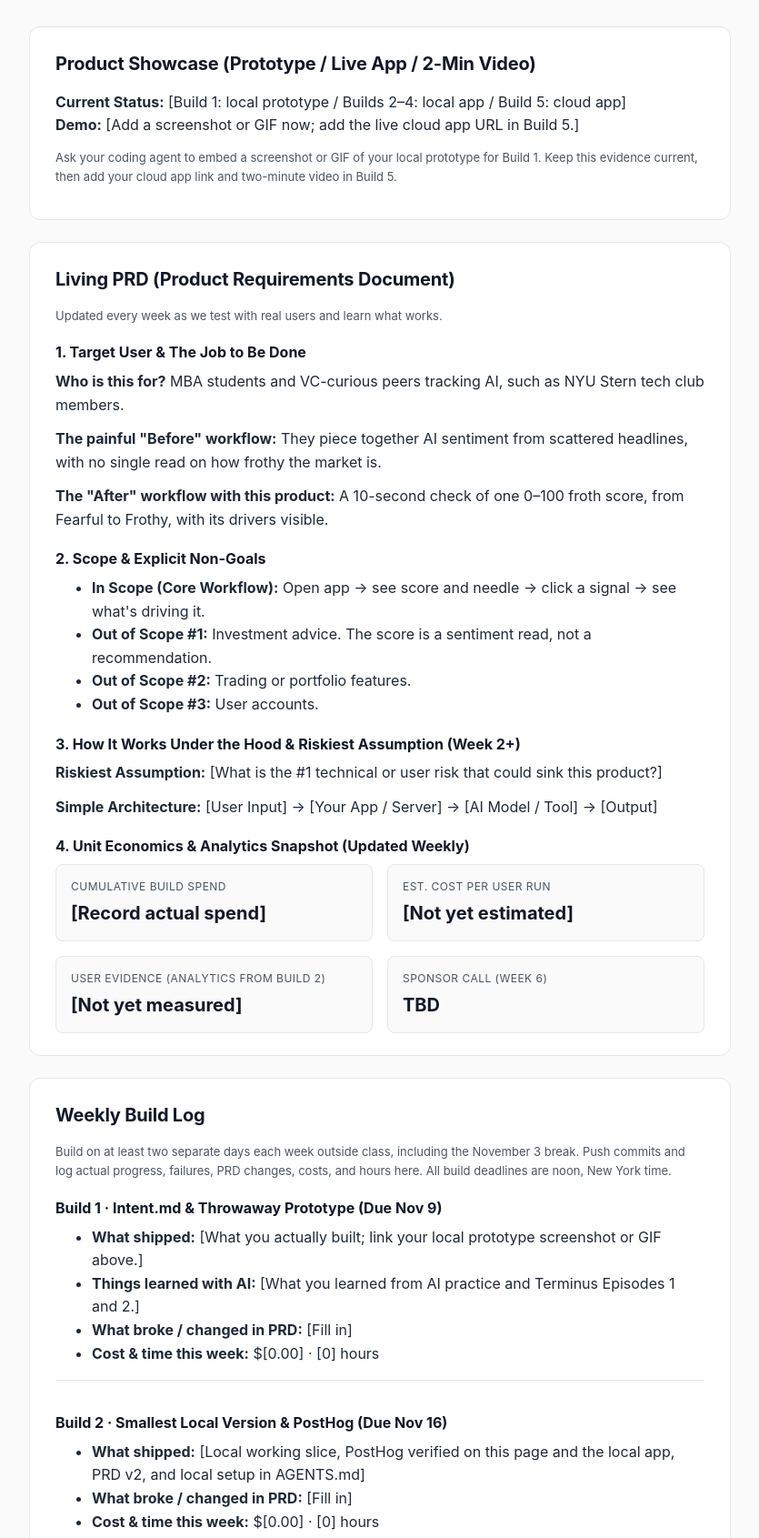
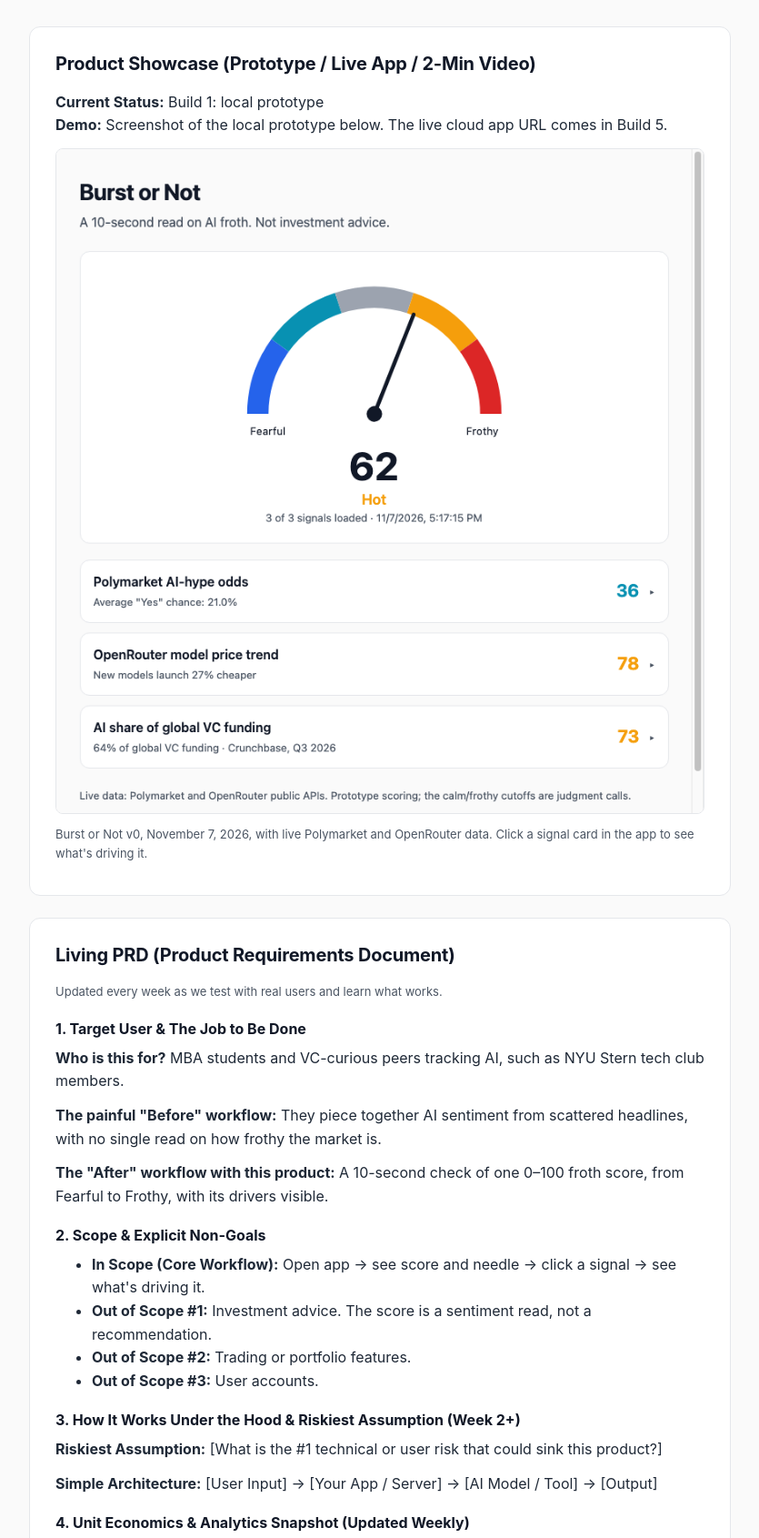
Before and after one commit to building-with-ai-f26/at3686-build1, a plain HTML site: page docs/index.html in a window 1280 px wide. Shown: the part 330-2021 px from the top of the page at 91% size, without its empty margins (222-1057 px from the left). Drawn offline with Linux system fonts and the light colour scheme.

Commit message:
Add prototype screenshot and Build 1 log to Product Page
Embed docs/prototype.png in the Product Showcase, set status to Build 1
local prototype, and fill in the Build 1 log (shipped, learned, what
broke and PRD changes, cost). Hours are left as a placeholder.

Co-Authored-By: Claude Opus 5.5 <noreply@anthropic.com>

```diff
--- a/docs/index.html
+++ b/docs/index.html
@@ -137,6 +137,14 @@
       font-size: 13px;
       color: var(--muted);
     }
+    .screenshot {
+      display: block;
+      max-width: 100%;
+      height: auto;
+      border: 1px solid var(--border);
+      border-radius: 8px;
+      margin: 8px 0 12px;
+    }
   </style>
 </head>
 <body>
@@ -157,11 +165,12 @@
     <section id="live-demo">
       <h2>Product Showcase (Prototype / Live App / 2-Min Video)</h2>
       <p>
-        <strong>Current Status:</strong> [Build 1: local prototype / Builds 2–4: local app / Build 5: cloud app]<br />
-        <strong>Demo:</strong> [Add a screenshot or GIF now; add the live cloud app URL in Build 5.]
+        <strong>Current Status:</strong> Build 1: local prototype<br />
+        <strong>Demo:</strong> Screenshot of the local prototype below. The live cloud app URL comes in Build 5.
       </p>
+      <img class="screenshot" src="prototype.png" width="800" height="820" alt="Burst or Not prototype: a semicircle gauge reading 62 (Hot), above three signal cards. Polymarket AI-hype odds score 36, OpenRouter model price trend scores 78, and AI share of global VC funding scores 73." />
       <p class="meta">
-        Ask your coding agent to embed a screenshot or GIF of your local prototype for Build 1. Keep this evidence current, then add your cloud app link and two-minute video in Build 5.
+        Burst or Not v0, November 7, 2026, with live Polymarket and OpenRouter data. Click a signal card in the app to see what's driving it.
       </p>
     </section>
 
@@ -216,10 +225,10 @@
       <div class="log-entry">
         <h3>Build 1 · Intent.md & Throwaway Prototype (Due Nov 9)</h3>
         <ul>
-          <li><strong>What shipped:</strong> [What you actually built; link your local prototype screenshot or GIF above.]</li>
-          <li><strong>Things learned with AI:</strong> [What you learned from AI practice and Terminus Episodes 1 and 2.]</li>
-          <li><strong>What broke / changed in PRD:</strong> [Fill in]</li>
-          <li><strong>Cost & time this week:</strong> $[0.00] · [0] hours</li>
+          <li><strong>What shipped:</strong> Burst or Not v0: a local web page with a 0–100 AI froth gauge and three signal cards: Polymarket AI-hype odds (live), OpenRouter model price trend (live), and AI share of global VC funding (manual, 64%, Crunchbase Q3 2026). PRD v1 published on this page. <a href="#live-demo">See the screenshot above.</a></li>
+          <li><strong>Things learned with AI:</strong> Terminal vs. Git vs. GitHub; branches and pull requests; GitHub Pages deploys only from main. The hardest part was judgment, not code: deciding whether falling model prices signal froth or healthy competition.</li>
+          <li><strong>What broke / changed in PRD:</strong> My first repo was created without the class template, so I recreated it. npm install hit a permissions error (fixed with sudo and --allow-scripts). Page changes didn't appear until PRs were merged and the browser cache was cleared. PRD decisions: treat falling prices as froth (below-cost land grab); use AI share of VC as the manual signal instead of Nvidia P/E.</li>
+          <li><strong>Cost & time this week:</strong> $0.00 out of pocket (Claude Pro subscription; Polymarket, OpenRouter, and GitHub Pages are free) · [N] hours</li>
         </ul>
       </div>
 
```
Also changed, not shown: docs/prototype.png (added).
